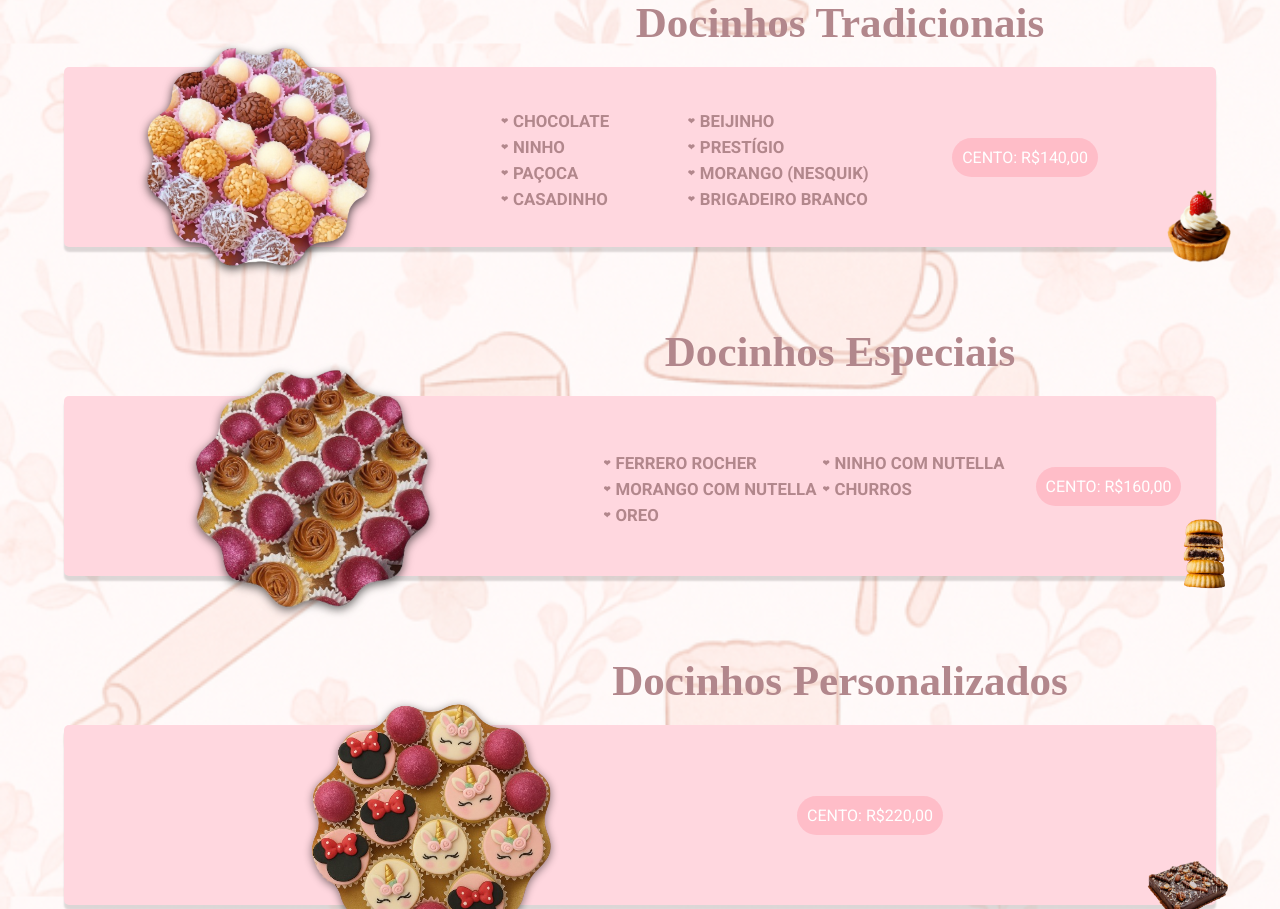
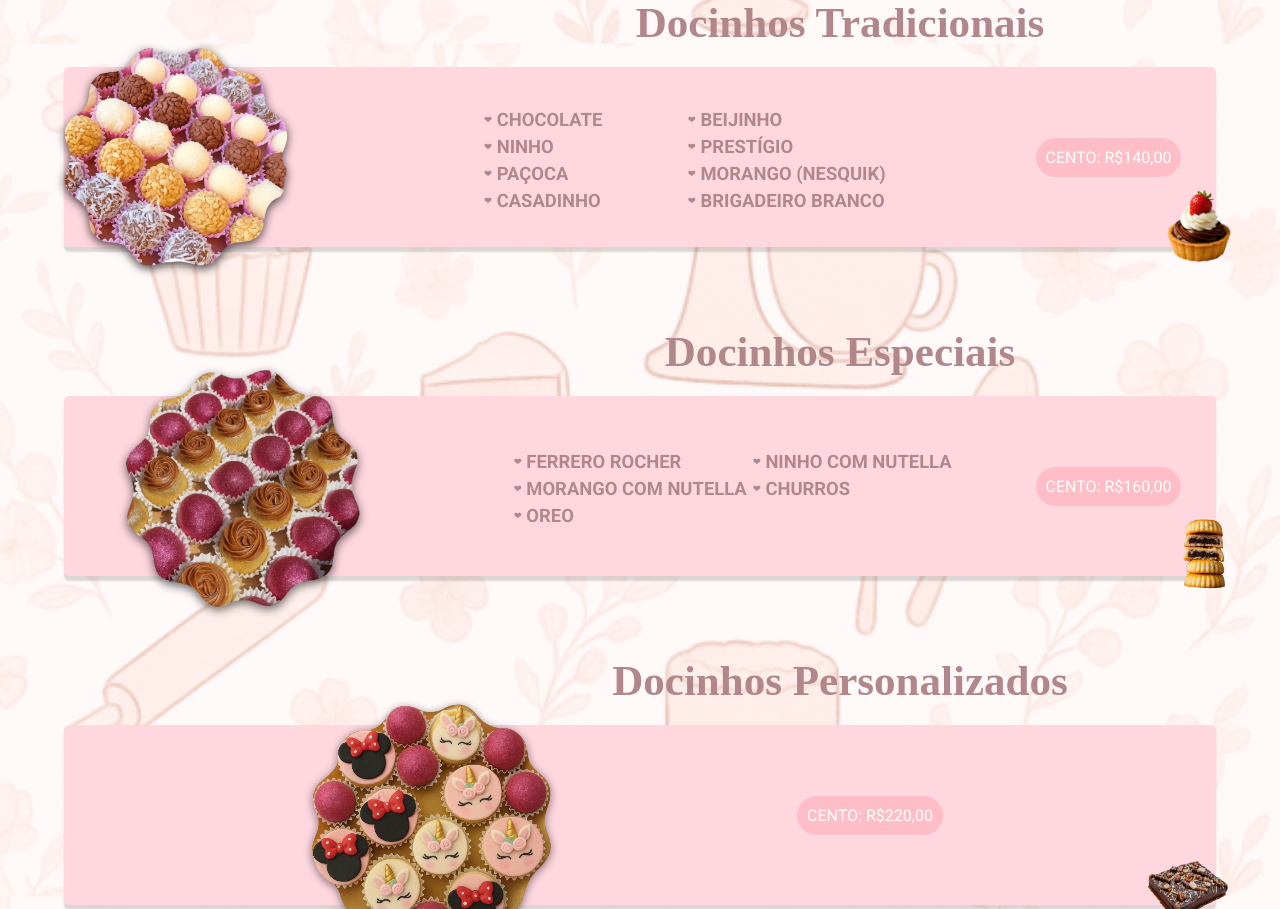
Before and after one commit to MikaelCM/menu, a React (Vite) app: page / in a window 1280 px wide. Shown: the part 3585-4494 px from the top of the page. Built offline with nearby package versions, Linux system fonts and the light colour scheme; a web font is replaced by a local one.

Commit message:
Ajuste de fonte em media query de 1024px do Candies.jsx

```diff
--- a/src/Responsive.css
+++ b/src/Responsive.css
@@ -428,6 +428,18 @@
 
     /*
 
+    Candies.jsx
+
+    */
+    .candyList {
+        font-size: 1.15em;
+        margin: 0 auto;
+        margin-bottom: 15px;
+    }
+
+
+    /*
+
     PartyCandies.jsx
 
     */
```
Also changed, not shown: 1 other file (tests, documents, lock files or other folders).
